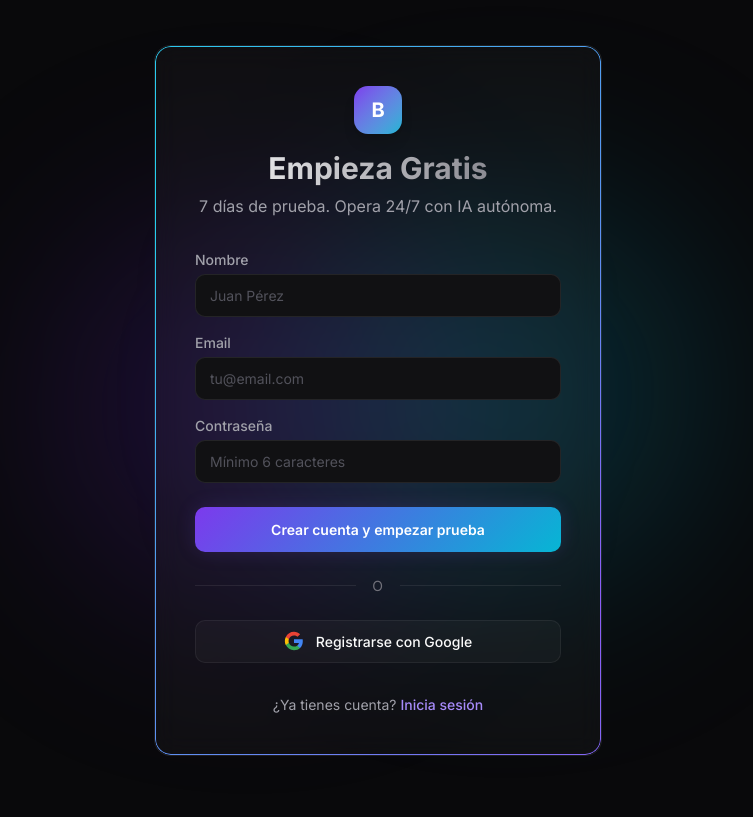
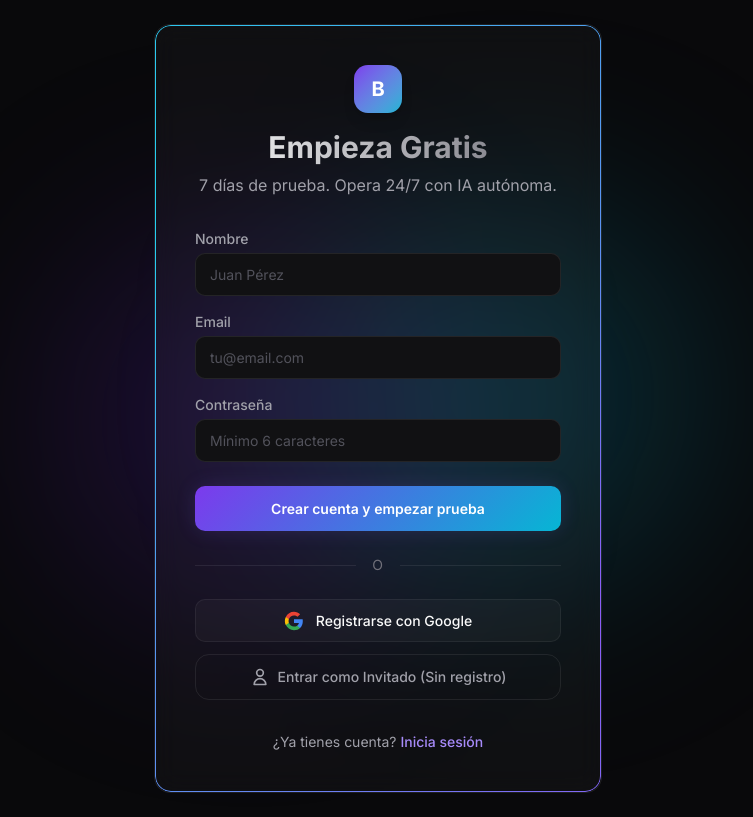
Before and after one commit to gerardgimenez108-hub/brokiax, a Next.js app: page /register in a window 1280 px wide. Shown: the whole page, without its empty margins (262-1015 px from the left). Built offline with nearby package versions, Linux system fonts and the light colour scheme; no server answers.

Commit message:
feat(auth): enable anonymous login buttons on auth pages

```diff
--- a/src/app/(auth)/login/page.tsx
+++ b/src/app/(auth)/login/page.tsx
@@ -3,7 +3,7 @@
 import { useState } from "react";
 import Link from "next/link";
 import { useRouter } from "next/navigation";
-import { signInWithEmailAndPassword, signInWithPopup, GoogleAuthProvider } from "firebase/auth";
+import { signInWithEmailAndPassword, signInWithPopup, GoogleAuthProvider, signInAnonymously } from "firebase/auth";
 import { auth } from "@/lib/firebase/client";
 
 export default function LoginPage() {
@@ -29,11 +29,26 @@ export default function LoginPage() {
 
   const handleGoogleLogin = async () => {
     const provider = new GoogleAuthProvider();
+    setLoading(true);
     try {
       await signInWithPopup(auth, provider);
       router.push("/dashboard");
     } catch (err: any) {
       setError(err.message || "Error con Google login");
+    } finally {
+      setLoading(false);
+    }
+  };
+
+  const handleAnonymousLogin = async () => {
+    setLoading(true);
+    try {
+      await signInAnonymously(auth);
+      router.push("/dashboard");
+    } catch (err: any) {
+      setError(err.message || "Error al entrar como invitado");
+    } finally {
+      setLoading(false);
     }
   };
 
@@ -139,6 +154,18 @@ export default function LoginPage() {
           Continuar con Google
         </button>
 
+        <button
+          onClick={handleAnonymousLogin}
+          type="button"
+          disabled={loading}
+          className="w-full mt-3 p-3 rounded-xl border border-[var(--border-primary)] text-[var(--text-secondary)] hover:text-white hover:bg-[var(--bg-elevated)] transition-colors flex items-center justify-center gap-2 text-sm font-medium"
+        >
+          <svg className="w-5 h-5" fill="none" viewBox="0 0 24 24" stroke="currentColor">
+            <path strokeLinecap="round" strokeLinejoin="round" strokeWidth="2" d="M16 7a4 4 0 11-8 0 4 4 0 018 0zM12 14a7 7 0 00-7 7h14a7 7 0 00-7-7z" />
+          </svg>
+          Entrar como Invitado (Sin registro)
+        </button>
+
         <p className="text-center text-sm text-[var(--text-secondary)] mt-8">
           ¿No tienes una cuenta?{" "}
           <Link
--- a/src/app/(auth)/register/page.tsx
+++ b/src/app/(auth)/register/page.tsx
@@ -7,7 +7,8 @@ import {
   createUserWithEmailAndPassword,
   signInWithPopup,
   GoogleAuthProvider,
-  updateProfile
+  updateProfile,
+  signInAnonymously
 } from "firebase/auth";
 import { doc, setDoc, serverTimestamp } from "firebase/firestore";
 import { auth, db } from "@/lib/firebase/client";
@@ -75,6 +76,28 @@ export default function RegisterPage() {
       router.push("/dashboard");
     } catch (err: any) {
       setError(err.message || "Error con Google login");
+    }
+  };
+
+  const handleAnonymousRegister = async () => {
+    setLoading(true);
+    try {
+      const { user } = await signInAnonymously(auth);
+      // Creamos un perfil anónimo en Firestore para mantener coherencia de prueba
+      try {
+        await createFirestoreUser(
+          user.uid,
+          "invitado@brokiax.local",
+          "Invitado",
+          ""
+        );
+      } catch (e) {}
+
+      router.push("/dashboard");
+    } catch (err: any) {
+      setError(err.message || "Error al entrar como invitado");
+    } finally {
+      setLoading(false);
     }
   };
 
@@ -194,6 +217,18 @@ export default function RegisterPage() {
           Registrarse con Google
         </button>
 
+        <button
+          onClick={handleAnonymousRegister}
+          type="button"
+          disabled={loading}
+          className="w-full mt-3 p-3 rounded-xl border border-[var(--border-primary)] text-[var(--text-secondary)] hover:text-white hover:bg-[var(--bg-elevated)] transition-colors flex items-center justify-center gap-2 text-sm font-medium"
+        >
+          <svg className="w-5 h-5" fill="none" viewBox="0 0 24 24" stroke="currentColor">
+            <path strokeLinecap="round" strokeLinejoin="round" strokeWidth="2" d="M16 7a4 4 0 11-8 0 4 4 0 018 0zM12 14a7 7 0 00-7 7h14a7 7 0 00-7-7z" />
+          </svg>
+          Entrar como Invitado (Sin registro)
+        </button>
+
         <p className="text-center text-sm text-[var(--text-secondary)] mt-8">
           ¿Ya tienes cuenta?{" "}
           <Link
```
